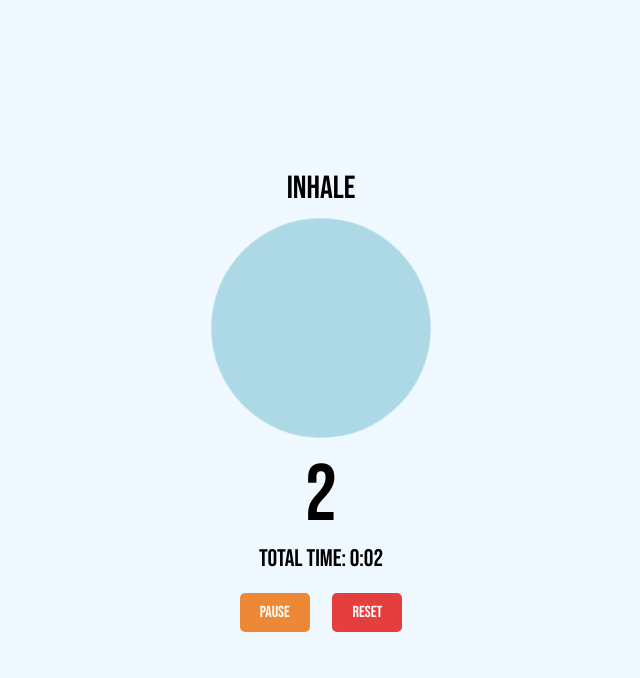
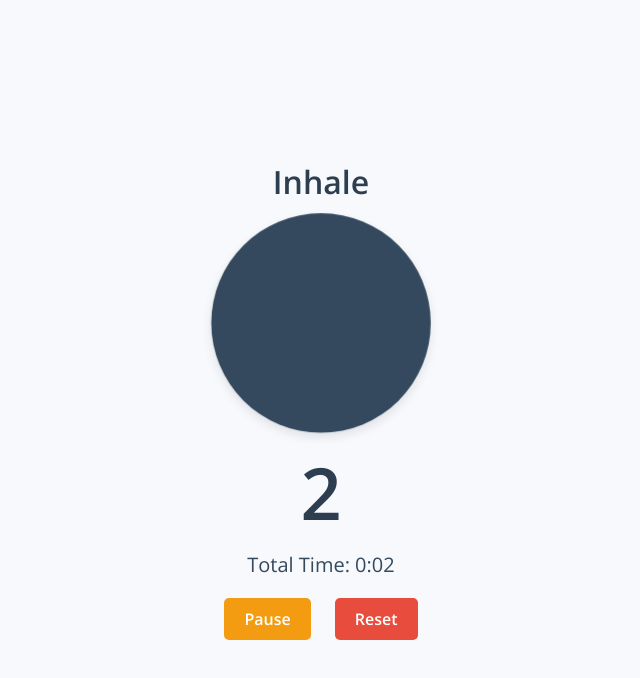
Before and after one commit to marsnyr/boxbreathing, a plain HTML site: page index.html in a window 1280 px wide. Both pictures are taken after a click on the button "Start". Shown: the whole page, without its empty margins (319-959 px from the left). Drawn offline with nearby package versions, Linux system fonts and the light colour scheme.

Commit message:
New Colors
Changes Made:
Color Palette:

Navy Blue (#2c3e50) and Neutral Grays are used for the circle and text.
Green, orange, and red buttons for actions align with functional expectations while maintaining a professional look.
Typography:

Used Open Sans for body text (clean and modern).
Font weights adjusted for hierarchy.
Background:

Light #f7f9fc for a clean, modern look.

```diff
--- a/index.html
+++ b/index.html
@@ -6,8 +6,9 @@
   <meta name="viewport" content="width=device-width, initial-scale=1.0">
   <link rel="preconnect" href="https://fonts.googleapis.com">
   <link rel="preconnect" href="https://fonts.gstatic.com" crossorigin>
-  <link href="https://fonts.googleapis.com/css2?family=Bebas+Neue&display=swap" rel="stylesheet">
+  <link href="https://fonts.googleapis.com/css2?family=Open+Sans:wght@400;600&family=Playfair+Display:wght@400;600&display=swap" rel="stylesheet">
   <style>
+    /* General Body Styling */
     body {
       display: flex;
       flex-direction: column;
@@ -15,69 +16,106 @@
       align-items: center;
       height: 100vh;
       margin: 0;
-      background-color: #f0f9ff;
-      font-family: 'Bebas Neue', Arial, sans-serif;
+      background-color: #f7f9fc; /* Soft white for a clean, modern background */
+      font-family: 'Open Sans', Arial, sans-serif; /* Professional sans-serif font */
     }
+
+    /* Timer Container */
     .timer-container {
       text-align: center;
+      color: #2c3e50; /* Navy blue for text */
     }
+
+    /* Phase Title */
     .phase {
       font-size: 2rem;
       margin-bottom: 20px;
+      font-weight: 600;
     }
+
+    /* Countdown Timer */
     .countdown {
-      font-size: 5rem;
+      font-size: 4.5rem;
+      font-weight: 600;
+      margin: 10px 0;
     }
+
+    /* Total Duration Display */
     .total-duration {
-      font-size: 1.5rem;
+      font-size: 1.25rem;
       margin-bottom: 20px;
+      color: #34495e; /* Slightly darker navy blue for secondary text */
     }
+
+    /* Breathing Circle */
     .circle {
       position: relative;
       width: 200px;
       height: 200px;
       margin: 0 auto 20px;
       border-radius: 50%;
-      background-color: lightblue;
+      background-color: #2c3e50; /* Navy blue background for the circle */
       transform: scale(1);
       transition: transform 1s ease-in-out;
+      box-shadow: 0 4px 10px rgba(0, 0, 0, 0.1); /* Subtle shadow for depth */
     }
+
+    /* Circle States */
     .circle.inhale {
-      transform: scale(1.12); /* Reduce max size by 20% from 1.4 (20% of 1.4 = 1.12) */
+      transform: scale(1.12); /* Reduce max size by 20% */
+      background-color: #34495e; /* Slightly lighter navy blue for inhale */
     }
     .circle.hold-expanded {
       transform: scale(1.12);
+      background-color: #2c3e50;
     }
     .circle.exhale {
       transform: scale(0.8); /* Contract during exhale */
+      background-color: #7f8c8d; /* Neutral gray tone for exhale */
     }
     .circle.hold-contracted {
       transform: scale(0.8);
+      background-color: #2c3e50; /* Return to navy blue during hold */
     }
+
+    /* Control Buttons */
     .controls button {
       padding: 10px 20px;
       margin: 0 10px;
       font-size: 1rem;
-      cursor: pointer;
-      font-family: 'Bebas Neue', Arial, sans-serif;
-    }
-    .start-button {
-      background-color: #48bb78;
-      color: #fff;
+      font-family: 'Open Sans', Arial, sans-serif;
+      font-weight: 600;
       border: none;
       border-radius: 5px;
+      cursor: pointer;
+      transition: background-color 0.3s ease;
     }
+
+    /* Start Button */
+    .start-button {
+      background-color: #1abc9c; /* Soft green for positive action */
+      color: #ffffff;
+    }
+    .start-button:hover {
+      background-color: #16a085;
+    }
+
+    /* Pause/Resume Button */
     .pause-button, .resume-button {
-      background-color: #ed8936;
-      color: #fff;
-      border: none;
-      border-radius: 5px;
+      background-color: #f39c12; /* Warm orange for pause/resume */
+      color: #ffffff;
     }
+    .pause-button:hover, .resume-button:hover {
+      background-color: #e67e22;
+    }
+
+    /* Reset Button */
     .reset-button {
-      background-color: #e53e3e;
-      color: #fff;
-      border: none;
-      border-radius: 5px;
+      background-color: #e74c3c; /* Red for reset */
+      color: #ffffff;
+    }
+    .reset-button:hover {
+      background-color: #c0392b;
     }
   </style>
 </head>
```
